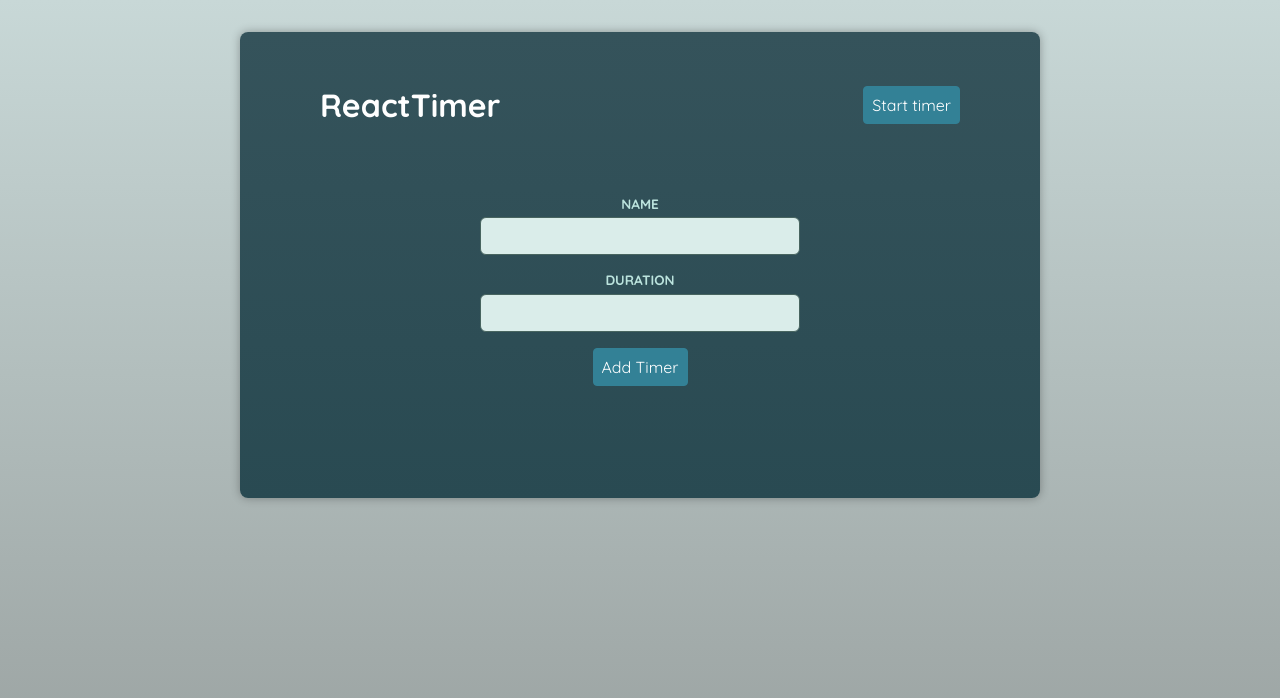
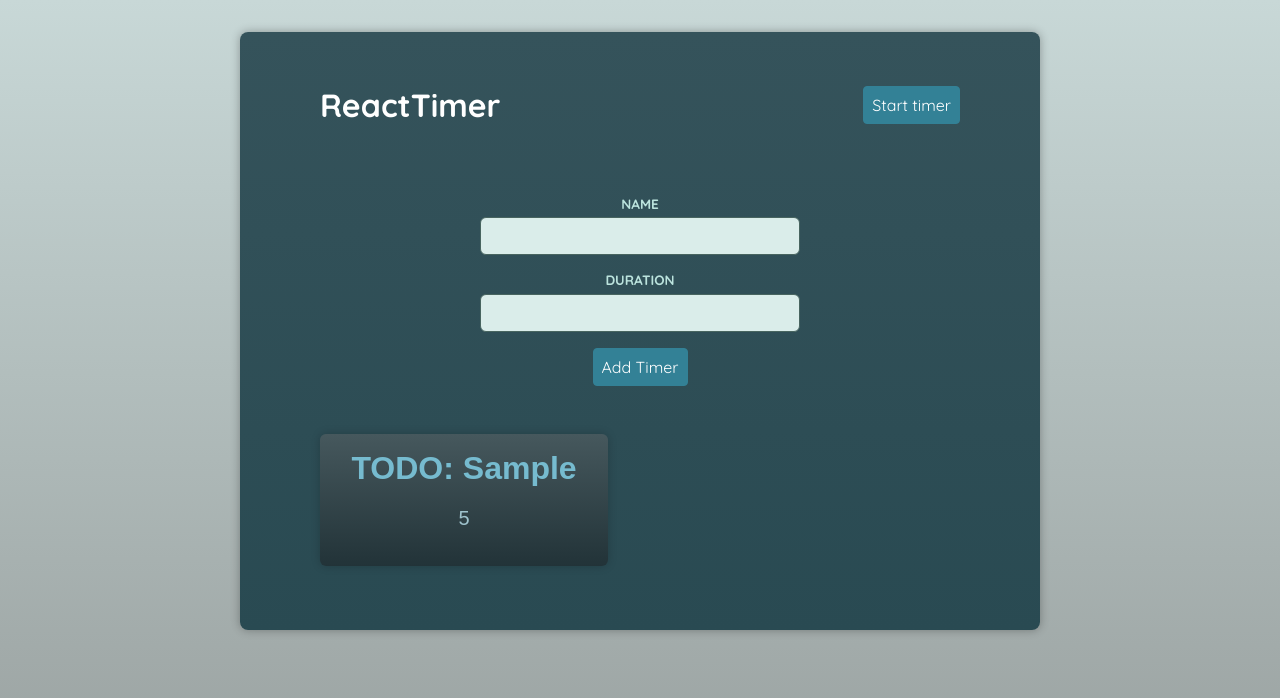
Before and after one commit to Muhammad0320/advance-ts-comp, a React (Vite) app: page / in a window 1280 px wide. Both pictures are taken after typing "Sample", "5" into the empty fields and a click on the button "Add Timer". Shown: the top 698 px of the page. Built offline with nearby package versions, Linux system fonts and the light colour scheme; a web font is replaced by a local one.

Commit message:
chore:  update timer

```diff
--- a/src/components/Timers.tsx
+++ b/src/components/Timers.tsx
@@ -1,3 +1,16 @@
+import { useTimer } from "../store/timerContext";
+import Timer from "./Timer";
+
 export default function Timers() {
-  return <ul>{/* TODO ... */}</ul>;
+  const { timers } = useTimer();
+
+  return (
+    <ul>
+      {timers.map((timer) => (
+        <li key={timer.name}>
+          <Timer {...timer} />
+        </li>
+      ))}
+    </ul>
+  );
 }
```
